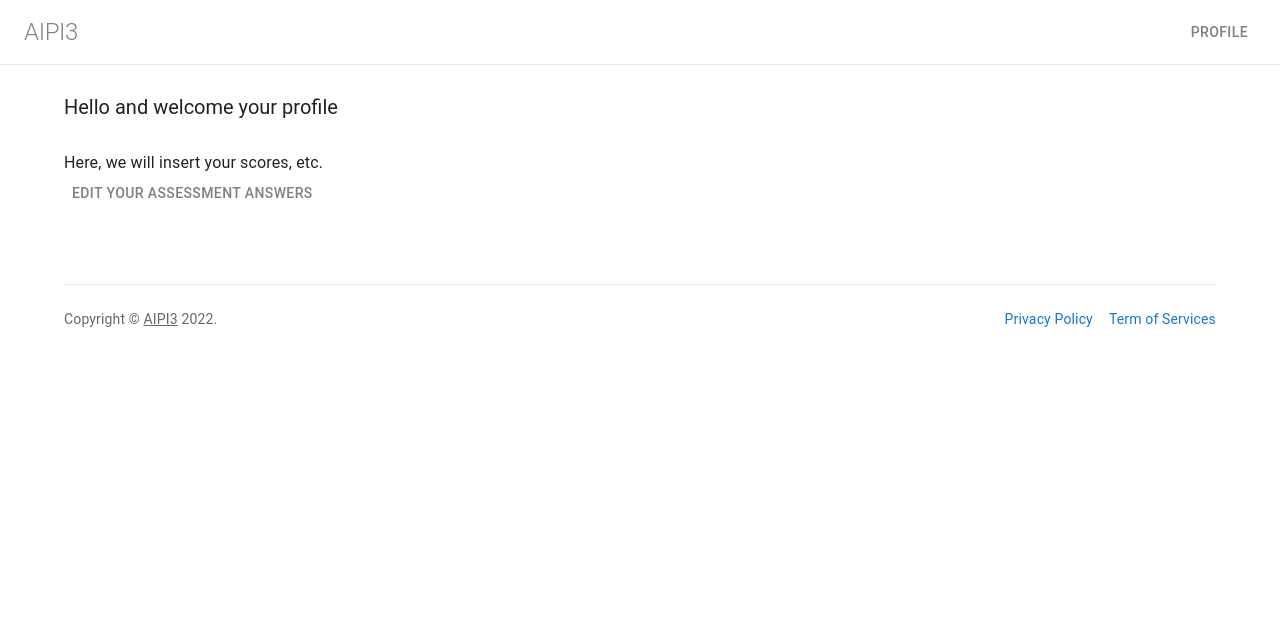
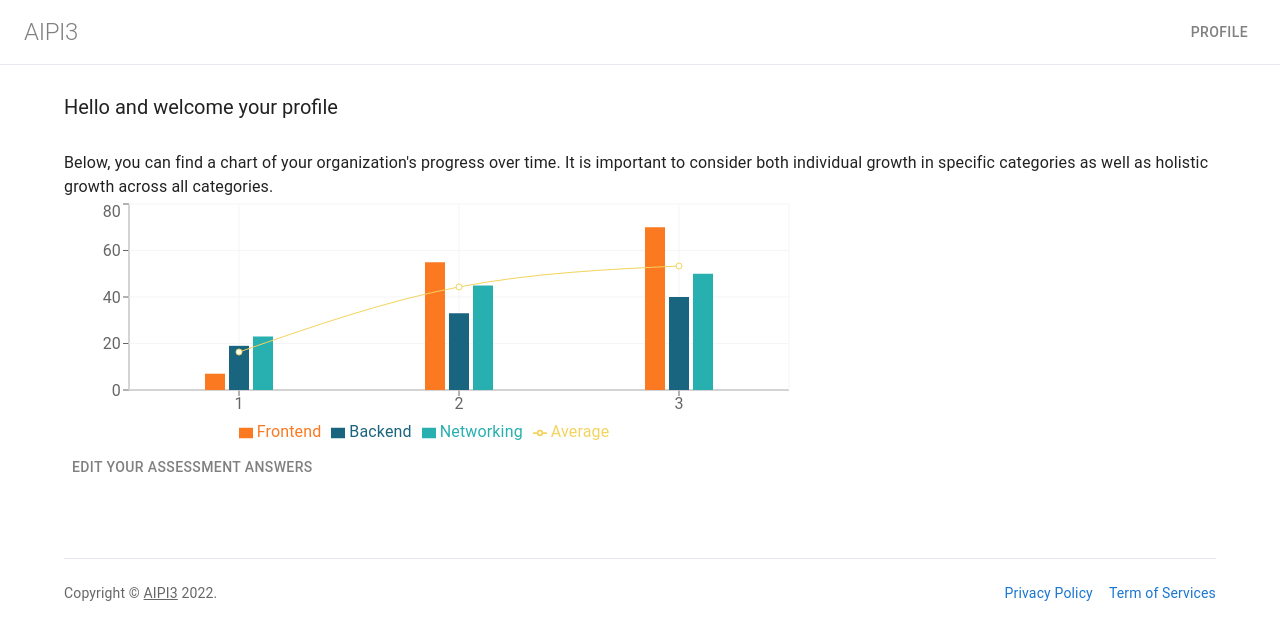
Before and after one commit to CSCI-401-AIPI3/aipi_frontend, a React (Create React App) app in the folder frontend/: page /profile in a window 1280 px wide. Shown: the top 640 px of the page. Built offline with nearby package versions, Linux system fonts and the light colour scheme; the HTML template or start-up script is replaced by a standard one.

Commit message:
charting progress

```diff
--- a/frontend/package.json
+++ b/frontend/package.json
@@ -14,6 +14,7 @@
     "react-dom": "^18.2.0",
     "react-router-dom": "^6.4.1",
     "react-scripts": "5.0.1",
+    "recharts": "^2.1.14",
     "web-vitals": "^2.1.4"
   },
   "scripts": {
--- a/frontend/src/routes/Assessment.js
+++ b/frontend/src/routes/Assessment.js
@@ -16,13 +16,13 @@
     "Infrastructure Fit",
   ];
 
-  fetch("/getAllQuestions")
-    .then((response) => response.json())
-    .then((data) => console.log(data));
+  // fetch("/getAllQuestions")
+  //   .then((response) => response.json())
+  //   .then((data) => console.log(data));
 
-  fetch("/getUserAnswers")
-    .then((response) => response.json())
-    .then((data) => console.log(data));
+  // fetch("/getUserAnswers")
+  //   .then((response) => response.json())
+  //   .then((data) => console.log(data));
 
   const questionsList = [
     {
--- a/frontend/src/routes/Profile.js
+++ b/frontend/src/routes/Profile.js
@@ -1,13 +1,78 @@
 import { Button, Container, Typography } from "@mui/material";
 import { Link } from "react-router-dom";
+import {
+  ComposedChart,
+  XAxis,
+  YAxis,
+  Tooltip,
+  Legend,
+  CartesianGrid,
+  Bar,
+  Line,
+} from "recharts";
 
 export function Profile() {
+  // fetch("/getUserScores")
+  //   .then((response) => response.json())
+  //   .then((data) => console.log(data));
+
+  const data = [
+    { Category: "Frontend", Score: 7.0, Timestamp: 1 },
+    { Category: "Backend", Score: 19.0, Timestamp: 1 },
+    { Category: "Networking", Score: 23.0, Timestamp: 1 },
+    { Category: "Frontend", Score: 55.0, Timestamp: 2 },
+    { Category: "Backend", Score: 33.0, Timestamp: 2 },
+    { Category: "Networking", Score: 45.0, Timestamp: 2 },
+    { Category: "Frontend", Score: 70.0, Timestamp: 3 },
+    { Category: "Backend", Score: 40.0, Timestamp: 3 },
+    { Category: "Networking", Score: 50.0, Timestamp: 3 },
+  ];
+
+  let reformattedData = {};
+  data.forEach((dataPoint) => {
+    if (!(dataPoint.Timestamp in reformattedData)) {
+      reformattedData[dataPoint.Timestamp] = {};
+    }
+    reformattedData[dataPoint.Timestamp][dataPoint.Category] = dataPoint.Score;
+  });
+
+  let finalReformattedData = [];
+  for (let [time, categoryScores] of Object.entries(reformattedData)) {
+    let averageScore = 0;
+    for (let val of Object.values(categoryScores)) {
+      averageScore += val;
+    }
+    averageScore /= Object.values(categoryScores).length;
+    finalReformattedData.push({
+      name: time,
+      Average: averageScore,
+      ...categoryScores,
+    });
+  }
+
+  finalReformattedData.sort((a, b) => a.name - b.name);
+
   return (
     <Container sx={{ my: 4 }}>
       <Typography sx={{ mb: 4, fontSize: "1.25rem" }} variant="h3">
         Hello and welcome your profile
       </Typography>
-      <Typography>Here, we will insert your scores, etc.</Typography>
+      <Typography>
+        Below, you can find a chart of your organization's progress over time.
+        It is important to consider both individual growth in specific
+        categories as well as holistic growth across all categories.
+      </Typography>
+      <ComposedChart width={730} height={250} data={finalReformattedData}>
+        <XAxis dataKey="name" />
+        <YAxis />
+        <Tooltip />
+        <Legend />
+        <CartesianGrid stroke="#f5f5f5" />
+        <Bar dataKey="Frontend" barSize={20} fill="#fa7921" />
+        <Bar dataKey="Backend" barSize={20} fill="#19647e" />
+        <Bar dataKey="Networking" barSize={20} fill="#28afb0" />
+        <Line type="monotone" dataKey="Average" stroke="#f4d35e" />
+      </ComposedChart>
       <Button>
         <Link
           style={{ textDecoration: "none", color: "gray" }}
```
Also changed, not shown: 1 other file (tests, documents, lock files or other folders).
